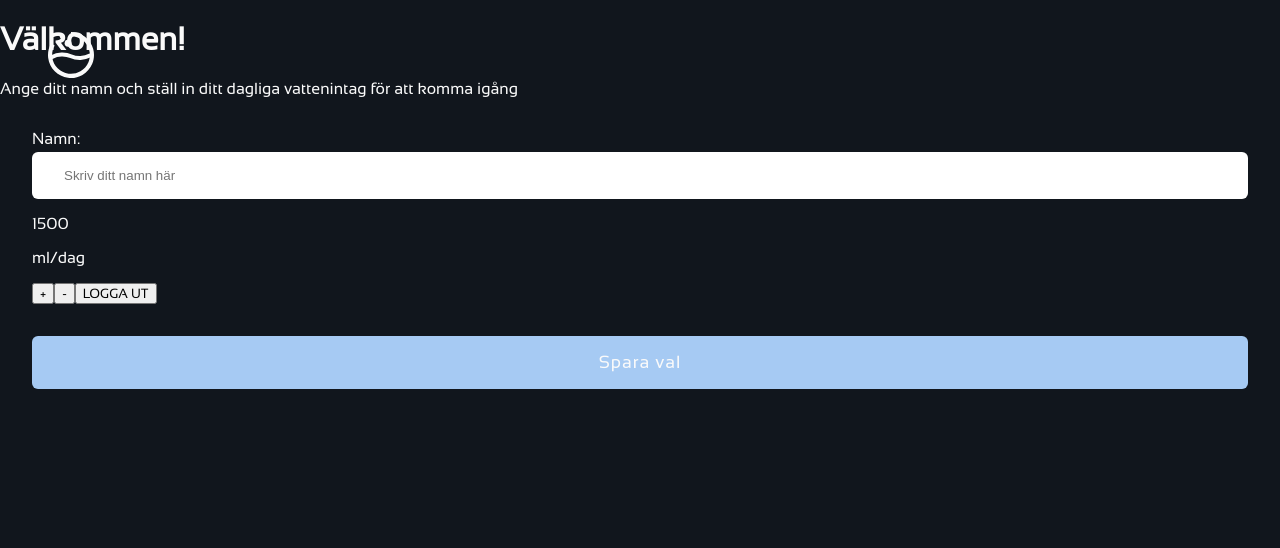
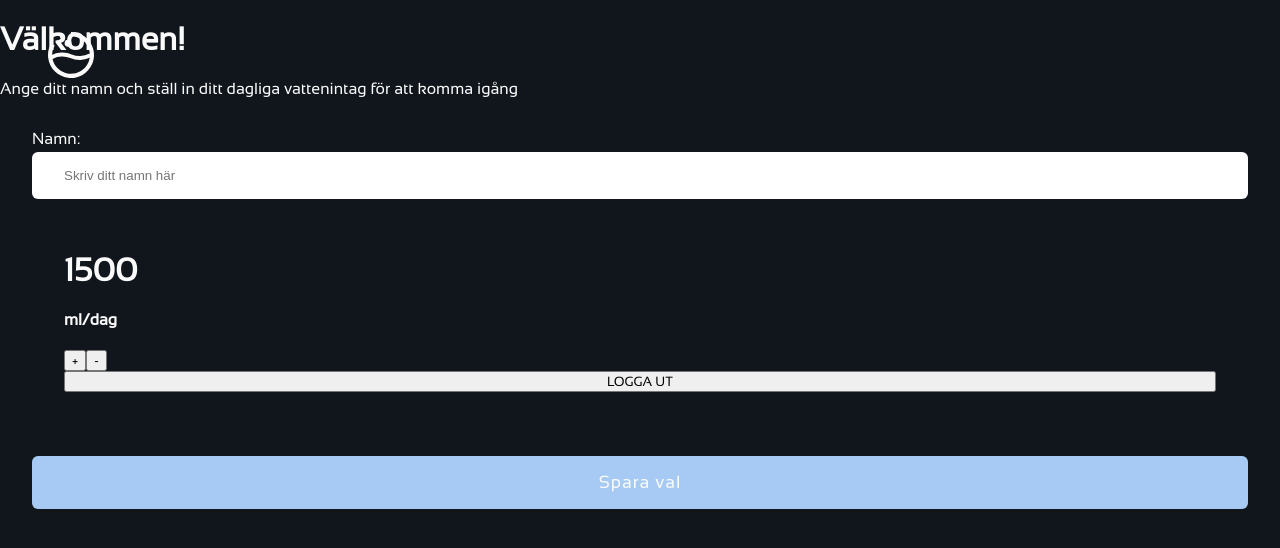
Before and after one commit to nybbe123/h2go, a Next.js app: page /goal in a window 1280 px wide. Shown: the top 548 px of the page. Built offline with nearby package versions, Linux system fonts and the light colour scheme; no server answers; the database is empty; sample sign-in values are in the browser's storage.

Commit message:
added border + styling

```diff
--- a/pages/goal.tsx
+++ b/pages/goal.tsx
@@ -121,9 +121,10 @@ const GoalPage: NextPage = () => {
           />
         </label>
         <div>
+          <div className={styles["goal-container"]}>
             <div>
-            <p>{goalValue}</p>
-            <p>ml/dag</p>
+              <h1>{goalValue}</h1>
+              <h4>ml/dag</h4>
             </div>
             <div>
               <button type="button" onClick={increaseGoalValue}>
@@ -132,6 +133,7 @@ const GoalPage: NextPage = () => {
               <button type="button" onClick={decreaseGoalValue}>
                 -
               </button>
+            </div>
             <button
               onClick={() =>
                 signOut({ callbackUrl: `${window.location.origin}` })
--- a/styles/SignUpPage.module.scss
+++ b/styles/SignUpPage.module.scss
@@ -109,3 +109,12 @@
         gap: 1rem;
       }
     }
+
+    .goal-container {
+      padding: 2rem;
+      border-color: white;
+      border-radius: 6px;
+      display: flex;
+      flex-direction: column;
+
+    }
```
Lines whose indentation alone changed are shown as unchanged.
